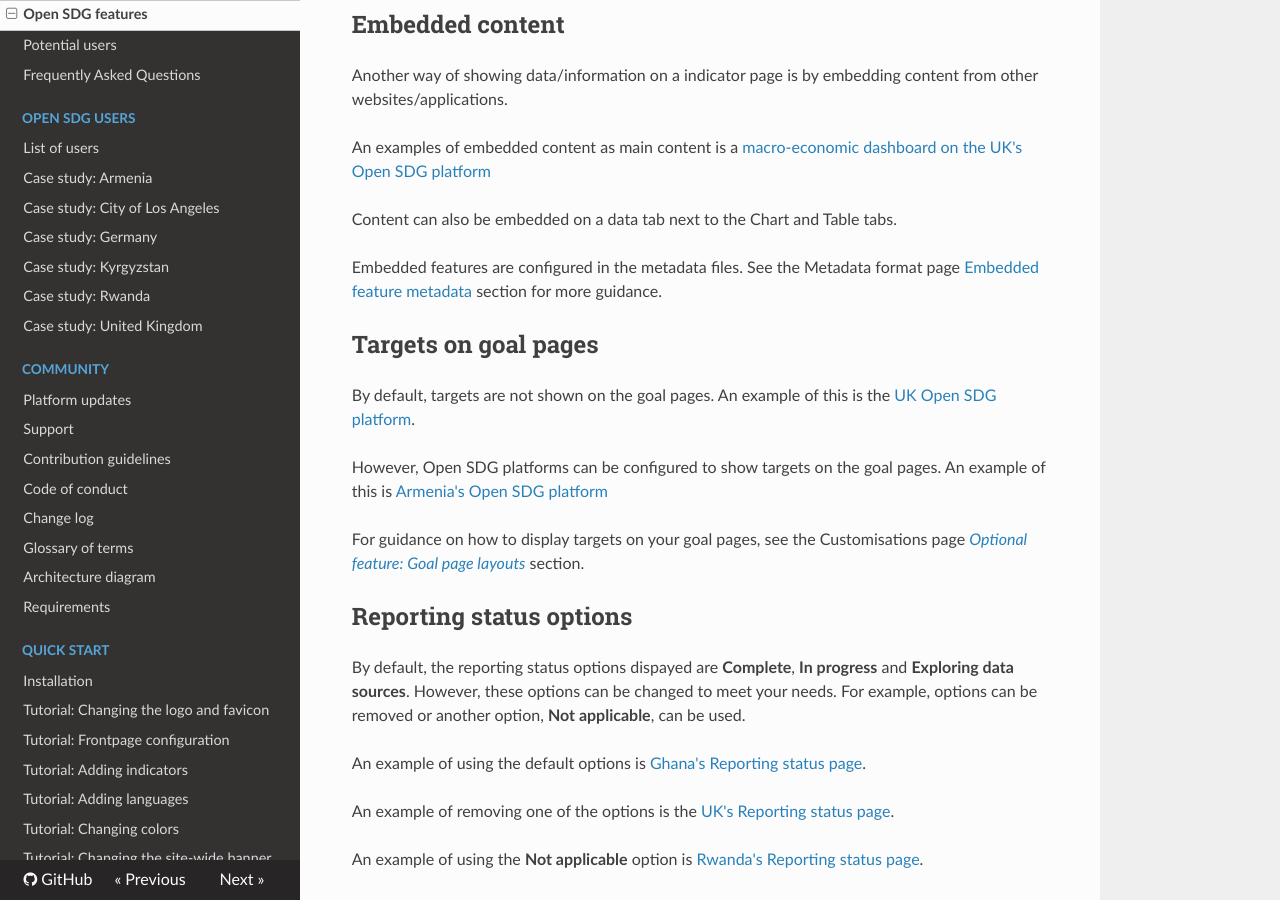
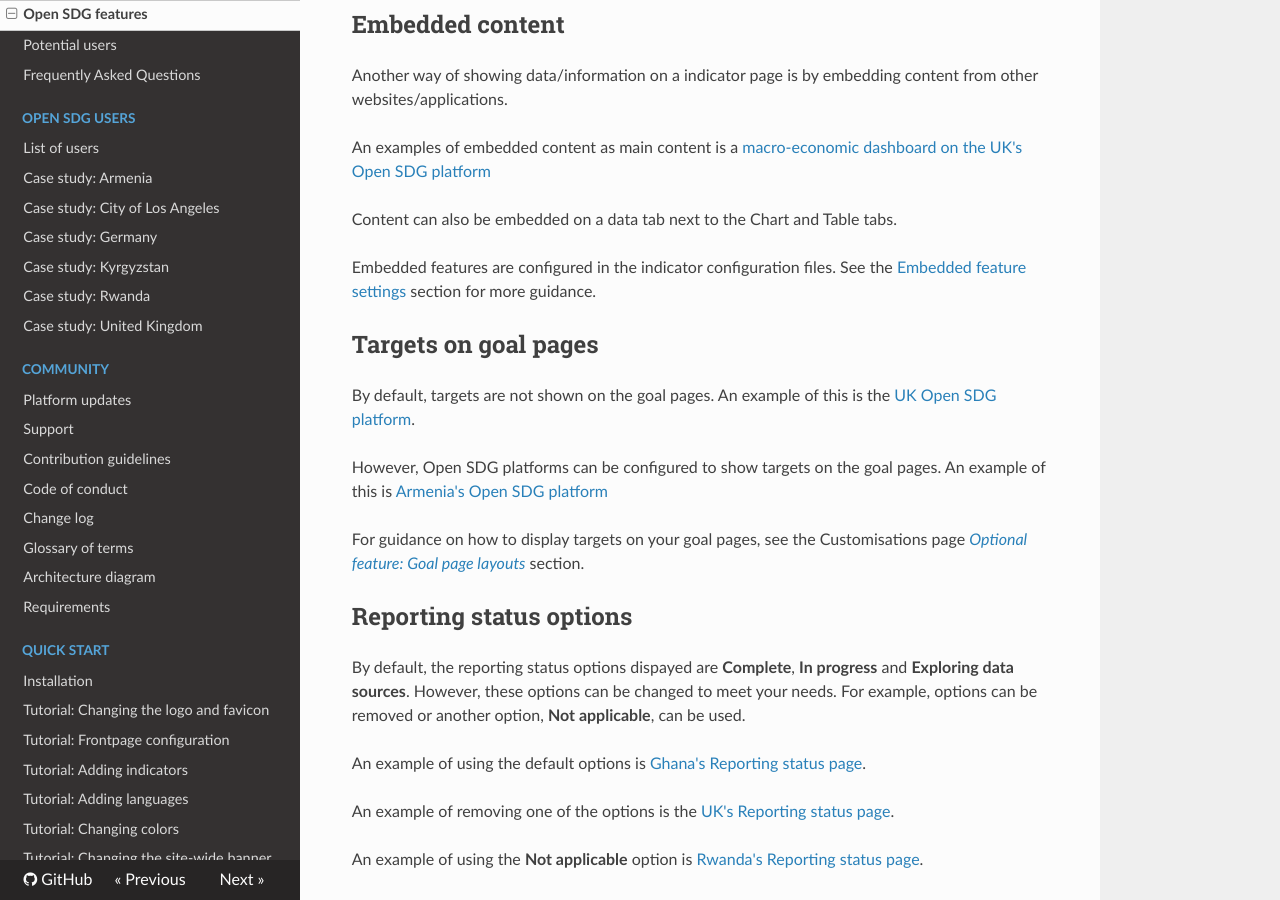
Before and after one commit to open-sdg/open-sdg, an MkDocs documentation site: the page built from docs/open-sdg-features.md, in a window 1280 px wide and 900 px high, scrolled down 2016 px. Built offline with MkDocs 1.6.1, drawn with Linux system fonts in a browser that asks for light colours; nearby versions of some CDN libraries; old or Windows-style settings are respelled for this version of MkDocs.

Commit message:
Update link

```diff
--- a/docs/open-sdg-features.md
+++ b/docs/open-sdg-features.md
@@ -55,7 +55,7 @@
 
 Content can also be embedded on a data tab next to the Chart and Table tabs.
 
-Embedded features are configured in the metadata files. See the Metadata format page [Embedded feature metadata](metadata-format.md#embedded-feature-metadata) section for more guidance.
+Embedded features are configured in the indicator configuration files. See the [Embedded feature settings](indicator-configuration.md#embedded-feature-settings) section for more guidance.
 
 ## Targets on goal pages
 By default, targets are not shown on the goal pages. An example of this is the [UK Open SDG platform](https://sustainabledevelopment-uk.github.io/1/).
```
